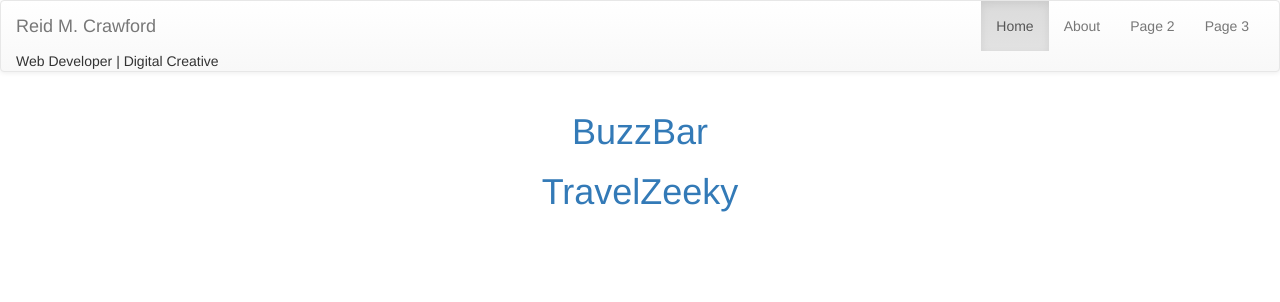
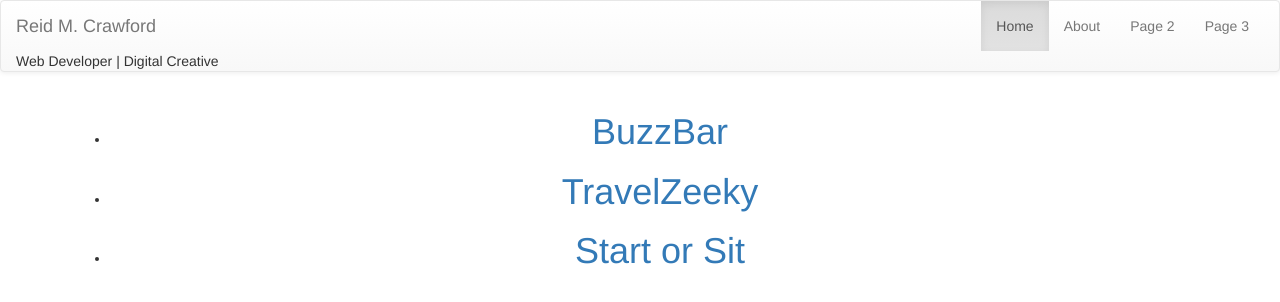
Before and after one commit to Tune310/portfolio, a website: page public/index.html at #!/home in a window 1280 px wide. Drawn offline with nearby package versions, Linux system fonts and the light colour scheme; some packages are replaced by stand-ins of ours; no server answers.

Commit message:
upadted template for projects

```diff
--- a/public/app.js
+++ b/public/app.js
@@ -5,12 +5,20 @@
        {
         name: "BuzzBar",
         href: "https://buzzbaricecream.com/",
+        id: "buzzbar",
         description: "Wordpress Website"
        },
        {
         name: "TravelZeeky",
         href: "https://travelzeeky.com/allroads",
+        id: "travelzeeky",
         description: "Travel site for dicounts made with PHP"
+       },
+       {
+        name: "Start or Sit",
+        href: "https://startorsit.com/",
+        id: "startorsit",
+        description: "This site was made with php and Laravel Framework"
        }
     ]
     var projects = $scope.projects;
--- a/public/views/home.html
+++ b/public/views/home.html
@@ -1,5 +1,7 @@
 <div ng-repeat="project in projects">
-	<div class="flex">
-		<h1 class="text-center"><a ng-href="{{ project.href }}">{{ project.name}}</a></h1>
+	<div class="{{project.name}}" id="{{ project.id + '-containter'}}">
+		<ul>
+		  <li><h1 class="text-center"><a href="{{ project.href }}">{{ project.name}}</a></h1></li>
+		</ul>
 	</div>
 </div>
```
